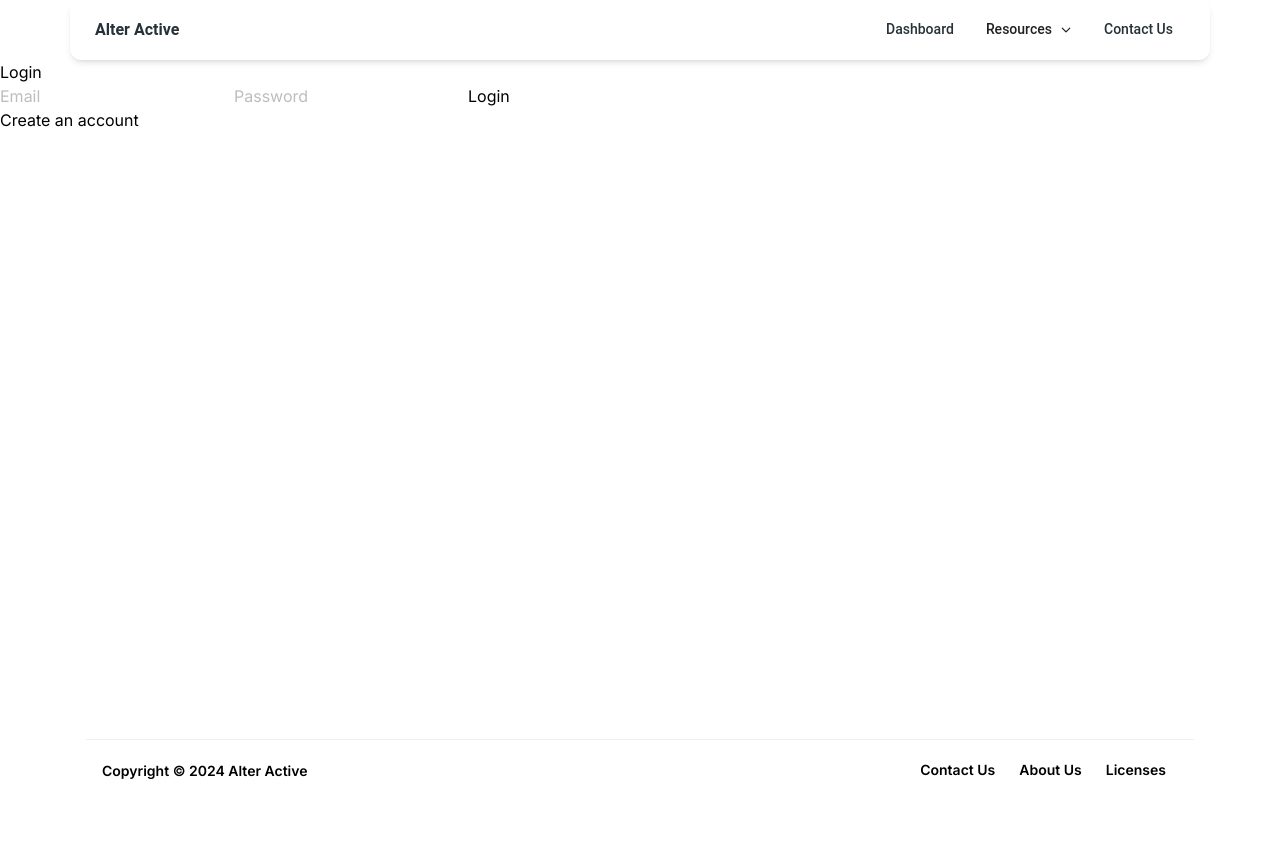
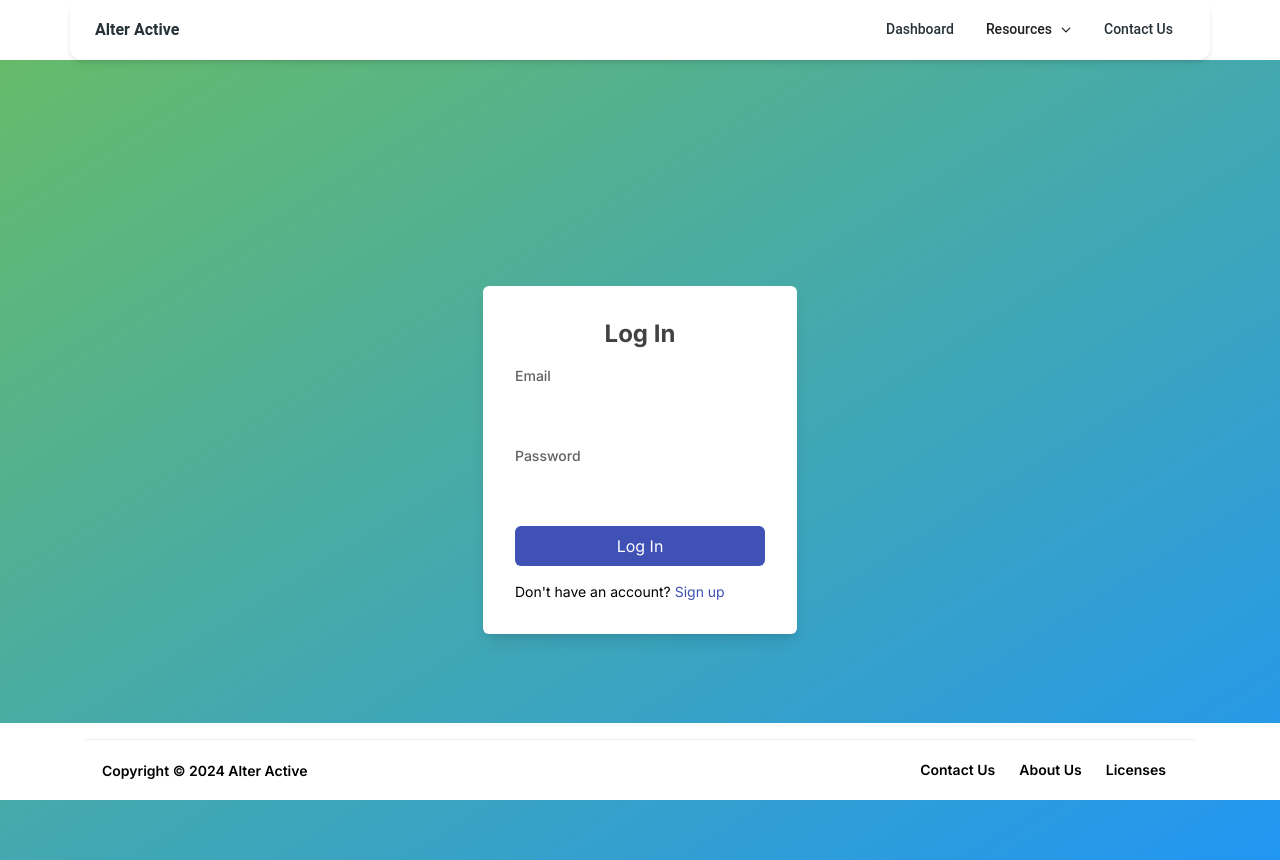
Before and after one commit to Wowwzerzs/AlterActive, a Next.js app in the folder alter-active/: page /auth in a window 1280 px wide. Before the commit the page ends 800 px from the top, so only its background shows below. Built offline with nearby package versions, Linux system fonts and the light colour scheme.

Commit message:
Updated tailwind css for auth page

```diff
--- a/alter-active/src/app/auth/page.jsx
+++ b/alter-active/src/app/auth/page.jsx
@@ -2,6 +2,7 @@
 import { useState } from "react";
 import { signIn } from "next-auth/react";
 import { useRouter } from "next/navigation";
+import { motion } from "framer-motion";
 
 export default function AuthPage() {
   const [email, setEmail] = useState("");
@@ -42,29 +43,55 @@ export default function AuthPage() {
     }
   };
 
+  const handleToggleMode = () => {
+    setIsLogin((prev) => !prev);
+  };
+
   return (
-    <div>
-      <h1>{isLogin ? "Login" : "Register"}</h1>
+    <motion.div
+      className="min-h-screen flex items-center justify-center bg-cover bg-center bg-gradient-to-br from-green-400 to-blue-500"
+      initial={{ opacity: 0 }}
+      animate={{ opacity: 1 }}
+      transition={{ duration: 0.5 }}
+    >
+      <div className="bg-white p-8 rounded-md shadow-lg transform transition-all duration-500">
+        <div className="text-center">
+          <h2 className="text-2xl font-bold mb-4 text-gray-800">{isLogin ? 'Log In' : 'Sign Up'}</h2>
+        </div>
         <form onSubmit={handleSubmit}>
+          <div className="mb-4">
+            <label htmlFor="email" className="block text-sm font-medium text-gray-700">Email</label>
             <input
               type="email"
-          placeholder="Email"
+              id="email"
+              className="mt-1 p-2 block w-full border-gray-300 rounded-md focus:ring-indigo-500 focus:border-indigo-500 text-gray-900"
               value={email}
               onChange={(e) => setEmail(e.target.value)}
               required
             />
+          </div>
+          <div className="mb-4">
+            <label htmlFor="password" className="block text-sm font-medium text-gray-700">Password</label>
             <input
               type="password"
-          placeholder="Password"
+              id="password"
+              className="mt-1 p-2 block w-full border-gray-300 rounded-md focus:ring-indigo-500 focus:border-indigo-500 text-gray-900"
               value={password}
               onChange={(e) => setPassword(e.target.value)}
               required
             />
-        <button type="submit">{isLogin ? "Login" : "Register"}</button>
+          </div>
+          <button type="submit" className="w-full bg-indigo-500 text-white py-2 px-4 rounded-md hover:bg-indigo-600">
+            {isLogin ? 'Log In' : 'Sign Up'}
+          </button>
         </form>
-      <button onClick={() => setIsLogin()}>
-        {isLogin ? "Create an account" : "Login"}
+        <p className="mt-4 text-sm">
+          {isLogin ? "Don't have an account?" : "Already have an account?"}{' '}
+          <button onClick={handleToggleMode} className="text-indigo-500 hover:underline">
+            {isLogin ? 'Sign up' : 'Log in'}
           </button>
+        </p>
       </div>
+    </motion.div>
   );
 }
```
Lines whose indentation alone changed are shown as unchanged.
